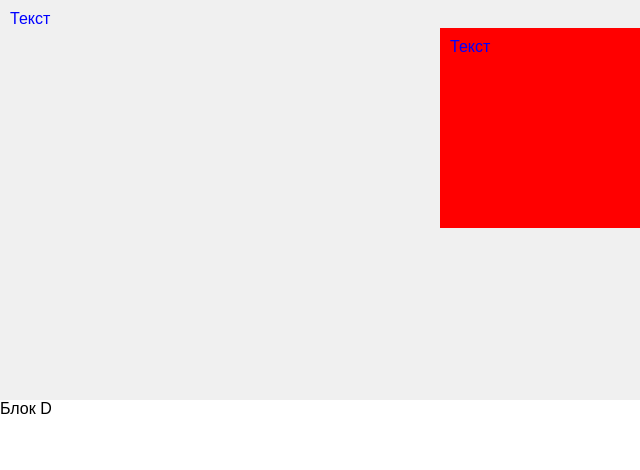
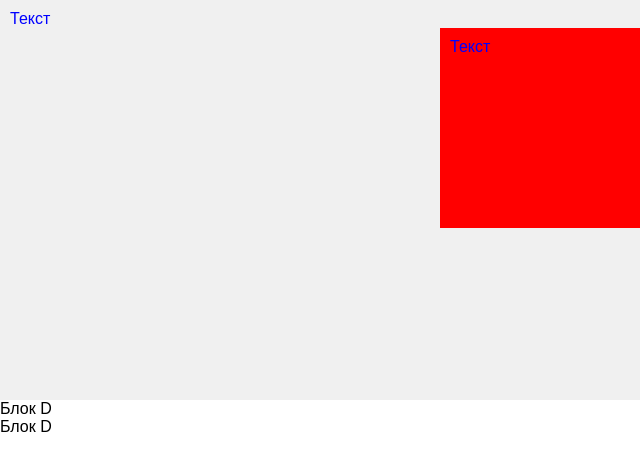
Before and after one commit to skileton00/project1, a plain HTML site: page index.html in a window 1280 px wide. Shown: the full height of the page, 0-640 px from the left. Drawn offline with Linux system fonts and the light colour scheme.

Commit message:
add another block

```diff
--- a/index.html
+++ b/index.html
@@ -22,5 +22,8 @@
     <div class="block-e">
         Блок D
     </div>
+    <div class="block-f">
+        Блок D
+    </div>
 </body>
 </html>
```
